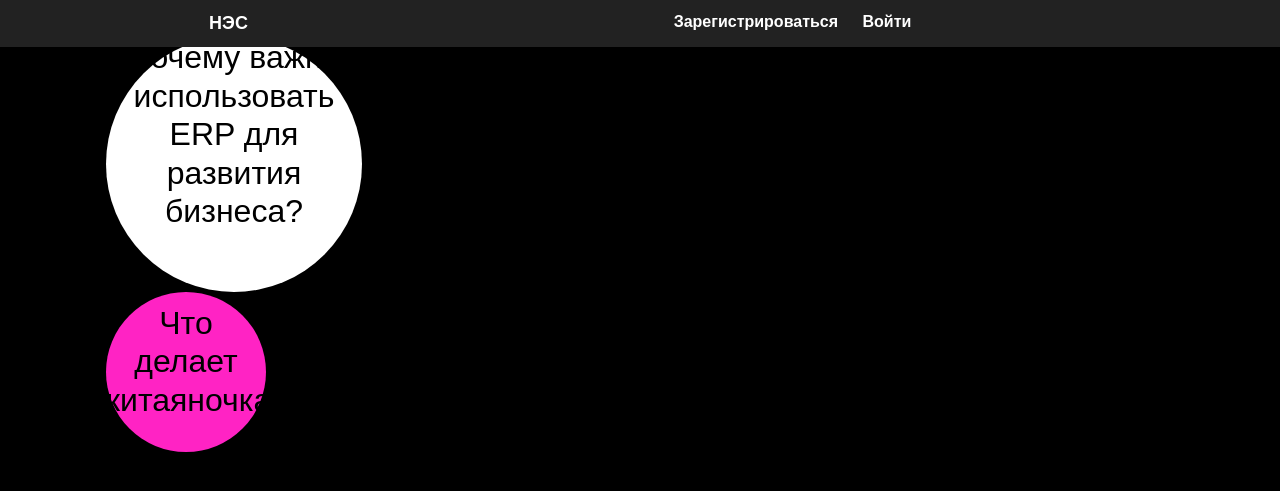
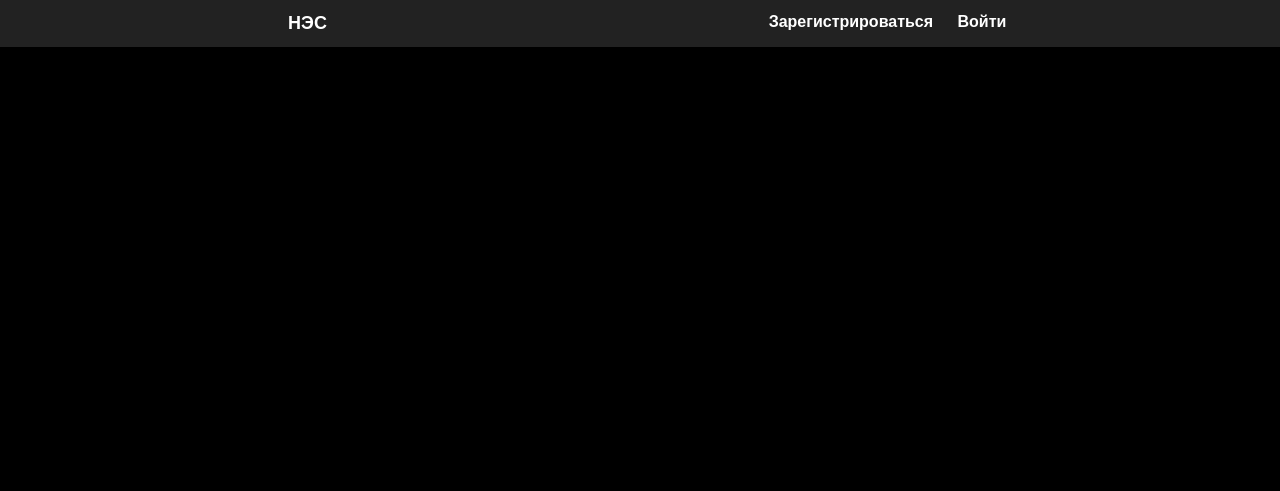
Before and after one commit to cbrekrut/ERP-Sistem, a Django app: page / in a window 1280 px wide. Shown: the top 491 px of the page. Run offline with Django 4.2, Linux system fonts and the light colour scheme; some libraries are stand-ins or nearby versions; some web fonts are replaced.

```diff
--- a/system/erp/static/erp/css/index.css
+++ b/system/erp/static/erp/css/index.css
@@ -15,10 +15,14 @@ header {
     background-color: #222;
     color: #fff;
     padding: 10px 0;
-    position: fixed; /* Закрепляем шапку на верхней части страницы */
-    top: 0; /* Располагаем шапку вверху страницы */
-    width: 100%; /* Делаем ширину шапки равной ширине экрана */
-    z-index: 999; /* Устанавливаем z-index, чтобы шапка была выше других элементов */
+    position: fixed;
+    /* Закрепляем шапку на верхней части страницы */
+    top: 0;
+    /* Располагаем шапку вверху страницы */
+    width: 100%;
+    /* Делаем ширину шапки равной ширине экрана */
+    z-index: 999;
+    /* Устанавливаем z-index, чтобы шапка была выше других элементов */
 }
 
 .header-col {
@@ -36,13 +40,15 @@ nav a {
     font-weight: bold;
     transition: color 0.3s;
 }
-nav a:hover{
+
+nav a:hover {
     color: #00b3ff;
 }
+
 main {
     max-width: 85%;
     margin: 2% auto;
-    padding: 10px;
+    padding: 30px;
     background-color: #000000;
     box-shadow: 0 0 10px rgba(0, 0, 0, 0.1);
 }
@@ -143,7 +149,7 @@ p {
 .text li {
     cursor: pointer;
     display: inline-block;
-    float:left;
+    float: left;
     font-weight: 700;
     font-size: 1em;
     color: #fff;
@@ -151,14 +157,16 @@ p {
     transition: all 1.0s ease-in-out;
     max-width: 2em;
 }
+
 .text.hidden li.spaced {
-padding-left: 0;
+    padding-left: 0;
 }
+
 .text li.spaced {
-padding-left: 0.5em;
+    padding-left: 0.5em;
 }
 
 .text.hidden li.ghost {
-opacity: 0;
-max-width: 0;
+    opacity: 0;
+    max-width: 0;
 }
--- a/system/erp/static/erp/css/nes_ani.css
+++ b/system/erp/static/erp/css/nes_ani.css
@@ -30,11 +30,12 @@ nav a:hover{
 .text {
     font-size: 18px;
     cursor: pointer;
-    padding: auto;
+    padding-left: 0;
     top: 60%;
     list-style: none;
     border-bottom: 0;
     margin-bottom: 0;
+    word-wrap: break-word;
 }
 
 .text li {
--- a/system/erp/templates/base.html
+++ b/system/erp/templates/base.html
@@ -18,9 +18,9 @@
 <script src="{% static "erp/js/nes_ani.js"%}"></script>
 {% if user.is_authenticated %}
     <header class="navbar navbar-dark sticky-top bg-dark p-0 shadow">
-        <a class="navbar-brand col-12 col-lg-8 me-0 px-3 d-flex" href="{% url 'index' %}">
+        <a class="navbar-brand col-12 col-lg-5 me-0 px-3 d-flex" href="{% url 'index' %}">
             <ul class="text hidden">
-                <li class="spaced">Н</li>
+                <li>Н</li>
                 <li class="ghost">е</li>
                 <li class="ghost">й</li>
                 <li class="ghost">р</li>
@@ -67,10 +67,10 @@
     <header>
         <div class="container">
             <div class="row justify-content-space-between d-flex">
-                <div class="col-sm-12 col-lg-3 d-flex justify-content-center mb-4 mb-lg-0">
+                <div class="col-sm-12 col-lg-5 d-flex justify-content-center mb-4 mb-lg-0">
                     <a href="{% url 'index' %}">
                     <ul class="text hidden">
-                        <li class="spaced">Н</li>
+                        <li>Н</li>
                         <li class="ghost">е</li>
                         <li class="ghost">й</li>
                         <li class="ghost">р</li>
@@ -105,7 +105,7 @@
                         <li class="ghost">ы</li>
                     </ul></a>
                 </div>
-                <div class="col-sm-12 col-lg-9 d-flex justify-content-center">
+                <div class="col-sm-12 col-lg-7 d-flex justify-content-center">
                     <nav>
                         <a href="{% url 'signup' %}">Зарегистрироваться</a>
                         <a href="{% url 'login' %}">Войти</a>
@@ -116,9 +116,27 @@
     </header>
  {% endif %}
 
- {% block content %}{% endblock %}
+{% block content %}{% endblock %}
     <script src="https://cdn.jsdelivr.net/npm/feather-icons@4.28.0/dist/feather.min.js" integrity="sha384-uO3SXW5IuS1ZpFPKugNNWqTZRRglnUJK6UAZ/gxOX80nxEkN9NcGZTftn6RzhGWE" crossorigin="anonymous"></script>
     <script src="https://cdn.jsdelivr.net/npm/chart.js@2.9.4/dist/Chart.min.js" integrity="sha384-zNy6FEbO50N+Cg5wap8IKA4M/ZnLJgzc6w2NqACZaK0u0FXfOWRRJOnQtpZun8ha" crossorigin="anonymous"></script>
     <script src="{% static "erp/js/dashboard.js"%}"></script>
 </body>
 </html>
+{% comment %}
+⣿⣿⣿⣿⣻⣿⣿⣿⣿⣿⣿⣿⣿⣿⣿⣿⣿⣿⣿⣿⣿⣿⣿⣿
+⣿⣿⣿⣵⣿⣿⣿⠿⡟⣛⣧⣿⣯⣿⣝⡻⢿⣿⣿⣿⣿⣿⣿⣿
+⣿⣿⣿⣿⣿⠋⠁⣴⣶⣿⣿⣿⣿⣿⣿⣿⣦⣍⢿⣿⣿⣿⣿⣿
+⣿⣿⣿⣿⢷⠄⣾⣿⣿⣿⣿⣿⣿⣿⣿⣿⣿⣿⣏⢼⣿⣿⣿⣿
+⢹⣿⣿⢻⠎⠔⣛⣿⣿⣿⣿⣿⣿⣿⣿⣿⣿⣿⣿⡏⣿⣿⣿⣿
+⢸⣿⣿⠇⡶⠄⣿⣿⠿⠟⡛⠛⠻⣿⡿⠿⠿⣿⣗⢣⣿⣿⣿⣿
+⠐⣿⣿⡿⣷⣾⣿⣿⣿⣾⣶⣶⣶⣿⣁⣔⣤⣀⣼⢲⣿⣿⣿⣿
+⠄⣿⣿⣿⣿⣾⣟⣿⣿⣿⣿⣿⣿⣿⡿⣿⣿⣿⢟⣾⣿⣿⣿⣿
+⠄⣟⣿⣿⣿⡷⣿⣿⣿⣿⣿⣮⣽⠛⢻⣽⣿⡇⣾⣿⣿⣿⣿⣿
+⠄⢻⣿⣿⣿⡷⠻⢻⡻⣯⣝⢿⣟⣛⣛⣛⠝⢻⣿⣿⣿⣿⣿⣿
+⠄⠸⣿⣿⡟⣹⣦⠄⠋⠻⢿⣶⣶⣶⡾⠃⡂⢾⣿⣿⣿⣿⣿⣿
+⠄⠄⠟⠋⠄⢻⣿⣧⣲⡀⡀⠄⠉⠱⣠⣾⡇⠄⠉⠛⢿⣿⣿⣿
+⠄⠄⠄⠄⠄⠈⣿⣿⣿⣷⣿⣿⢾⣾⣿⣿⣇⠄⠄⠄⠄⠄⠉⠉
+⠄⠄⠄⠄⠄⠄⠸⣿⣿⠟⠃⠄⠄⢈⣻⣿⣿⠄⠄⠄⠄⠄⠄⠄
+⠄⠄⠄⠄⠄⠄⠄⢿⣿⣾⣷⡄⠄⢾⣿⣿⣿⡄⠄⠄⠄⠄⠄⠄
+⠄⠄⠄⠄⠄⠄⠄⠸⣿⣿⣿⠃⠄⠈⢿⣿⣿⠄⠄⠄⠄⠄⠄⠄
+ {% endcomment %}
--- a/system/erp/templates/erp/index.html
+++ b/system/erp/templates/erp/index.html
@@ -8,29 +8,17 @@
 <link rel="stylesheet" href="{% static 'erp/css/erpCustomers.css' %}">
 <link rel="stylesheet" href="https://cdn.plot.ly/plotly-latest.min.css">
 <link href="https://cdn.jsdelivr.net/npm/bootstrap@5.0.2/dist/css/bootstrap.min.css" rel="stylesheet" integrity="sha384-EVSTQN3/azprG1Anm3QDgpJLIm9Nao0Yz1ztcQTwFspd3yD65VohhpuuCOmLASjC" crossorigin="anonymous">
+
 {% block content %}
+<main>
+    <div class="container">
+        <div class="row">
+            <div class="col">
+            </div>
+        </div>
+    </div>
+</main>
 
-<main>
-    <section class= "main-part">
-        <h2>Почему важно использовать ERP для развития бизнеса?</h2>
-        <p>
-            ERP системы являются важным инструментом для эффективного управления бизнес-процессами.
-            Наша ERP система предоставляет широкий функционал и включает в себя искусственный интеллект,
-            что делает ее непревзойденным решением для современного бизнеса.
-        </p>
-        <br>
-        <p>
-            Выбирая нашу ERP систему, вы получаете доступ к передовым технологиям и интеллектуальным
-            возможностям, способствующим росту и успешному развитию вашей компании.
-        </p>
-    </section>
-    <section class= "main-part-3">
-        <h2>Что делает китаяночка?</h2>
-        <p>
-            Сосет хуй
-        </p>
-    </section>
-</main>
     <script src="https://cdn.jsdelivr.net/npm/feather-icons@4.28.0/dist/feather.min.js" integrity="sha384-uO3SXW5IuS1ZpFPKugNNWqTZRRglnUJK6UAZ/gxOX80nxEkN9NcGZTftn6RzhGWE" crossorigin="anonymous"></script>
     <script src="https://cdn.jsdelivr.net/npm/chart.js@2.9.4/dist/Chart.min.js" integrity="sha384-zNy6FEbO50N+Cg5wap8IKA4M/ZnLJgzc6w2NqACZaK0u0FXfOWRRJOnQtpZun8ha" crossorigin="anonymous"></script>
     <script src="{% static "erp/js/dashboard.js"%}"></script>
```
Also changed, not shown: system/db.sqlite3.
